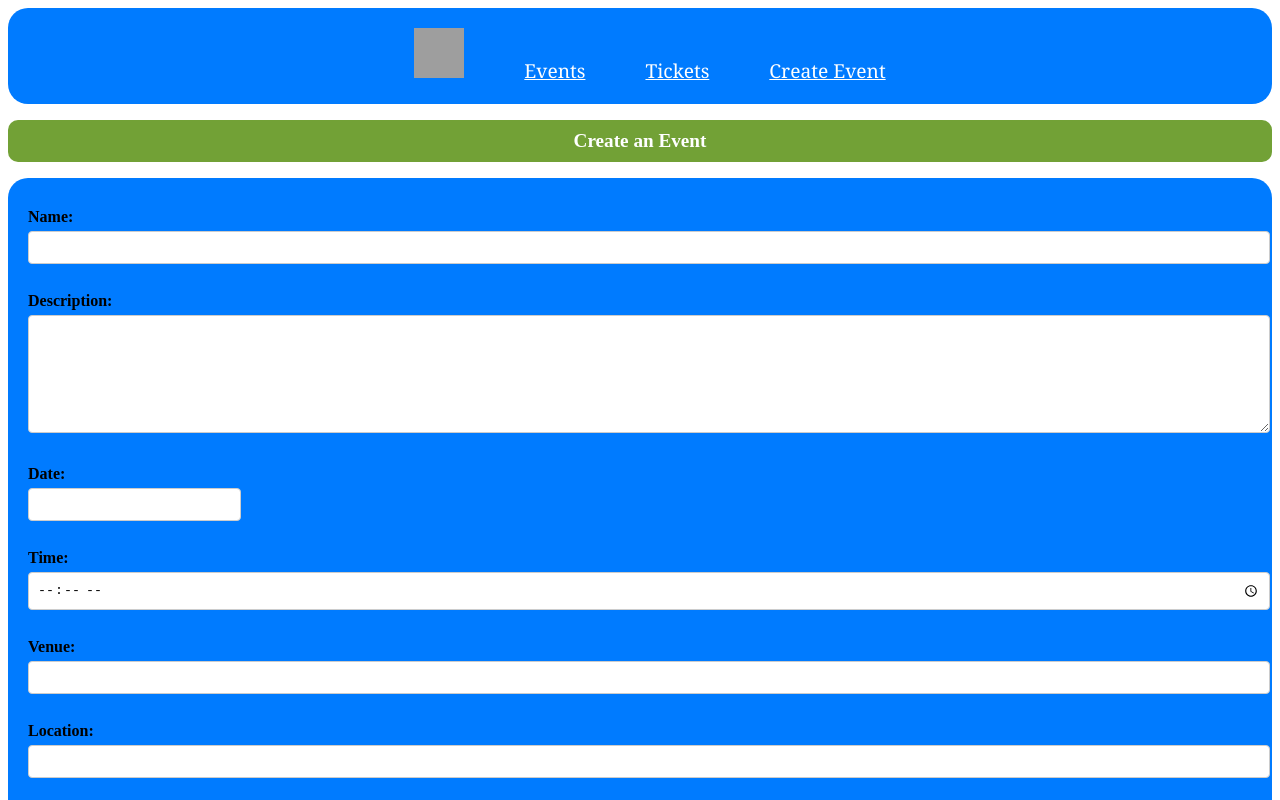
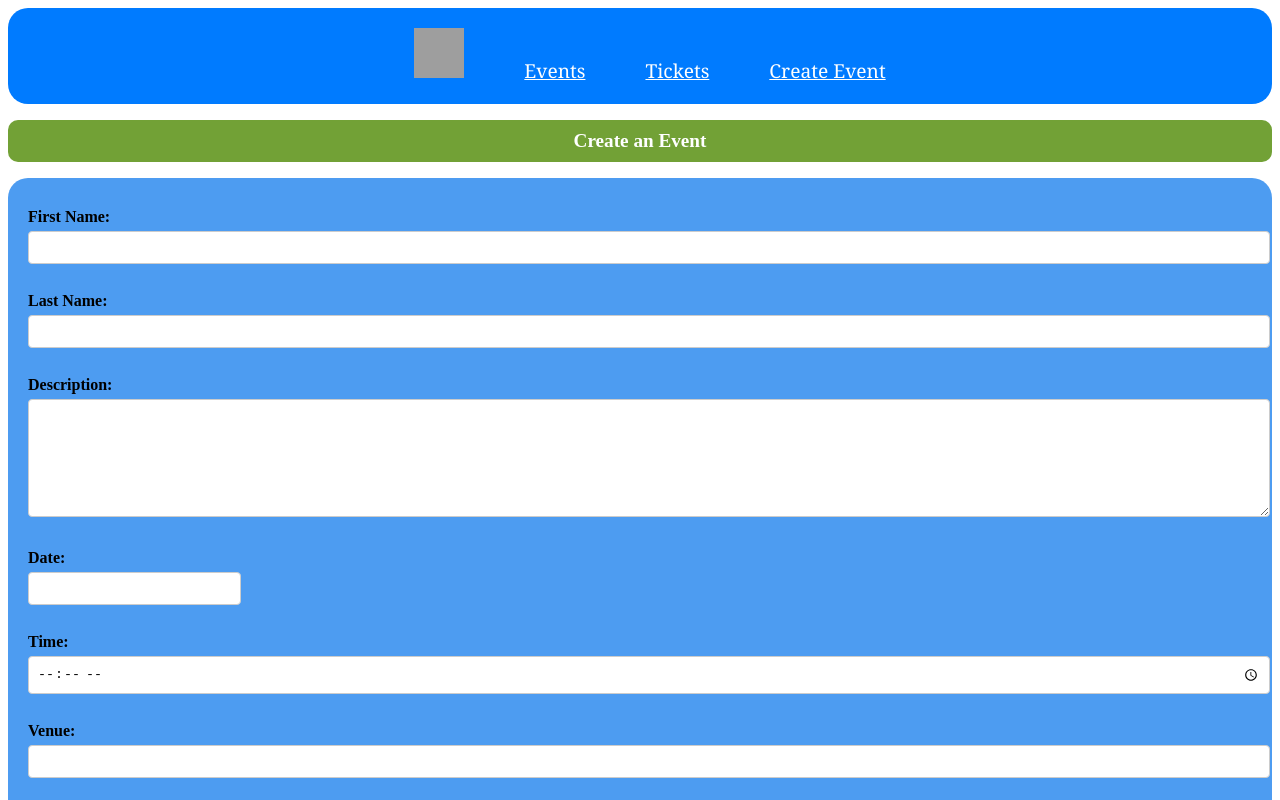
Before and after one commit to Evanny254/Safari-Ticketing-App, a React (Vite) app: page /create-event in a window 1280 px wide. Shown: the top 800 px of the page. Built offline with nearby package versions, Linux system fonts and the light colour scheme; grey boxes are pictures that could not be loaded.

Commit message:
Add separate name fields

```diff
--- a/src/App.css
+++ b/src/App.css
@@ -211,7 +211,7 @@ home-container {
 }
 
 .Form {
-  background-color: #007bff;
+  background-color: #4d9cf1;
   border-radius: 20px;
   padding: 20px;
   margin: 0 auto;
--- a/src/components/EventForm.jsx
+++ b/src/components/EventForm.jsx
@@ -73,16 +73,27 @@ const EventForm = () => {
       <h2 className="FormHeader">Create an Event</h2>
       <form className="Form" onSubmit={handleSubmit}>
       <div>
-          <label>Name:</label>
+      <label>First Name:</label>
       <input
         type="text"
-            name="name"
-            value={formData.name}
+        name="firstName"
+        value={formData.firstName}
         onChange={handleChange}
         required
       />
     </div>
         <br />
+        <div>
+      <label>Last Name:</label>
+      <input
+        type="text"
+        name="lastName"
+        value={formData.lastName}
+        onChange={handleChange}
+        required
+      />
+    </div>
+      <br/>
         <div>
          <label>Description:</label>
          <textarea
```
Lines whose indentation alone changed are shown as unchanged.
